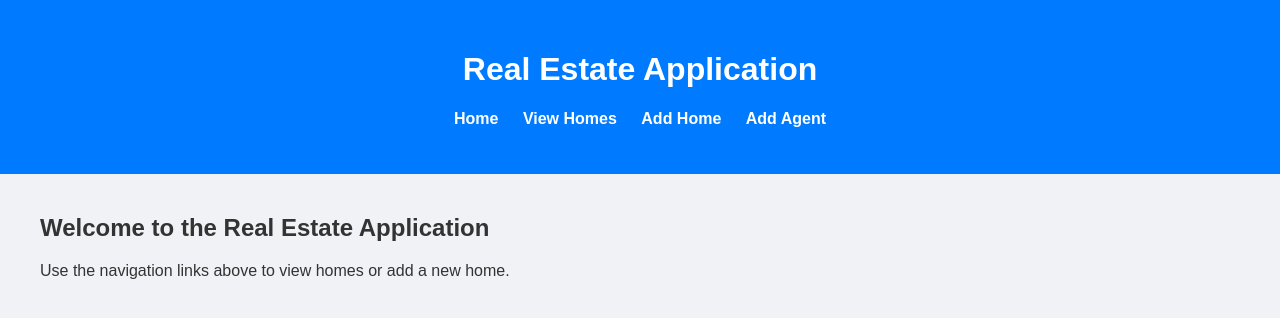
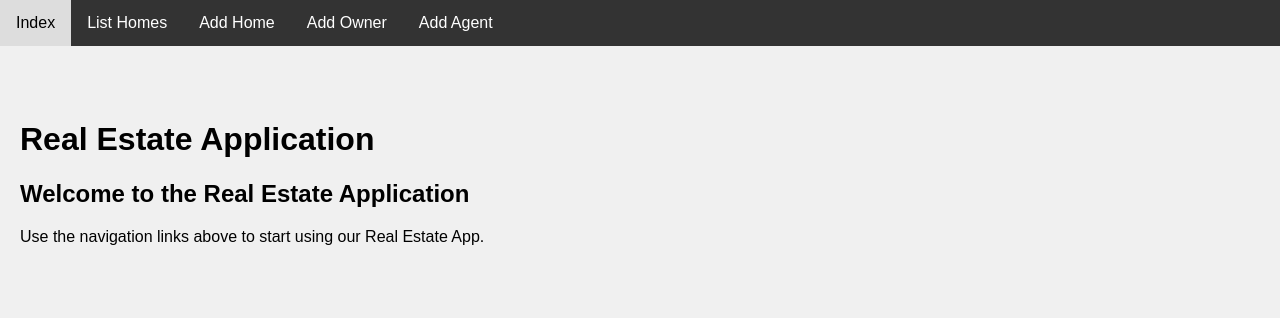
Before and after one commit to jaredt17/Project-CSI5450, a Flask app: page / in a window 1280 px wide. Shown: the top 318 px of the page. Run offline with Flask 3, Linux system fonts and the light colour scheme; parts of the project's set-up code (start-up, migrations or seed data) failed here and were passed over.

Commit message:
applied new base.html template design to add some initial CSS styling

```diff
--- /dev/null
+++ b/realMI/templates/base.html
@@ -0,0 +1,94 @@
+<!DOCTYPE html>
+<html lang="en">
+<head>
+    <meta charset="UTF-8">
+    <title>{% block title %}My Flask App{% endblock %}</title>
+    <style>
+        body {
+            font-family: Arial, sans-serif;
+            margin: 0;
+            padding: 0;
+            background-color: #f0f0f0;
+        }
+        .navbar {
+            background-color: #333;
+            overflow: hidden;
+            position: fixed; /* Fixed navbar (stays at the top of the page) */
+            top: 0; /* Stay at the top */
+            width: 100%; /* Full width */
+            z-index: 1000; /* Stay on top of other elements */
+        }
+        .navbar a {
+            float: left;
+            display: block;
+            color: white;
+            text-align: center;
+            padding: 14px 16px;
+            text-decoration: none;
+        }
+        .navbar a:hover {
+            background-color: #ddd;
+            color: black;
+        }
+        /* Add padding to the body to ensure it doesn't overlap with the fixed navbar */
+        body { padding-top: 50px; }
+        .content {
+            padding: 20px;
+            margin-top: 30px; /* Adjusted margin to account for the fixed navbar */
+        }
+        /* Styling for the form in add_home.html */
+        form {
+            background: #fff;
+            padding: 20px;
+            margin-top: 20px; /* Space from the navbar */
+            box-shadow: 0 2px 4px rgba(0, 0, 0, 0.1);
+        }
+        form div {
+            margin-bottom: 10px;
+        }
+        form label {
+            margin-right: 10px;
+        }
+        form input[type="number"],
+        form input[type="text"],
+        form select {
+            padding: 5px;
+            margin-left: 10px;
+        }
+        form button {
+            padding: 10px 15px;
+            background: #333;
+            color: white;
+            border: none;
+            cursor: pointer;
+        }
+        form button:hover {
+            background: #444;
+        }
+        /* New styles for card-like design */
+        .home-card {
+            border: 1px solid #ccc;
+            padding: 15px;
+            margin-top: 10px;
+            background-color: white;
+            box-shadow: 0 2px 5px rgba(0,0,0,0.2);
+        }
+    </style>
+</head>
+<body>
+    <div class="navbar">
+        <a href="{{ url_for('index') }}">Index</a>
+        <a href="{{ url_for('list_homes') }}">List Homes</a>
+        <a href="{{ url_for('add_home') }}">Add Home</a>
+        <a href="{{ url_for('add_owner') }}">Add Owner</a>
+        <a href="{{ url_for('add_agent') }}">Add Agent</a>
+        <!-- Add more navigation links as needed -->
+    </div>
+
+    <div class="content">
+        {% block content %}
+        <!-- Content overridden in child templates -->
+        {% endblock %}
+    </div>
+</body>
+</html>
--- a/realMI/templates/index.html
+++ b/realMI/templates/index.html
@@ -1,64 +1,17 @@
-<!DOCTYPE html>
-<html lang="en">
-<head>
-    <meta charset="UTF-8">
-    <meta name="viewport" content="width=device-width, initial-scale=1.0">
-    <title>Real Estate App</title>
-    <style>
-        body {
-            font-family: Arial, sans-serif;
-            margin: 0;
-            padding: 0;
-            background-color: #f0f2f5;
-            color: #333;
-        }
-        .container {
-            max-width: 1200px;
-            margin: 0 auto;
-            padding: 20px;
-        }
-        header {
-            background-color: #007bff;
-            color: #ffffff;
-            padding: 10px 0;
-            text-align: center;
-        }
-        nav ul {
-            padding: 0;
-            list-style: none;
-            text-align: center;
-        }
-        nav ul li {
-            display: inline;
-            margin: 0 10px;
-        }
-        nav ul li a {
-            color: white;
-            text-decoration: none;
-            font-weight: bold;
-        }
-        nav ul li a:hover {
-            text-decoration: underline;
-        }
-    </style>
-</head>
+{% extends 'base.html' %}
+
+{% block title %}Real Estate App{% endblock %}
+
+{% block content %}
 <body>
     <header>
         <div class="container">
             <h1>Real Estate Application</h1>
-            <nav>
-                <ul>
-                    <li><a href="/">Home</a></li>
-                    <li><a href="/homes">View Homes</a></li>
-                    <li><a href="/add_home">Add Home</a></li>
-                    <li><a href="/add_agent">Add Agent</a></li>
-                </ul>
-            </nav>
         </div>
     </header>
     <div class="container">
         <h2>Welcome to the Real Estate Application</h2>
-        <p>Use the navigation links above to view homes or add a new home.</p>
+        <p>Use the navigation links above to start using our Real Estate App.</p>
     </div>
 </body>
-</html>
+{% endblock %}
```
Also changed, not shown: realMI/templates/add_agent.html (+6 -10 lines), realMI/templates/add_home.html (+7 -11 lines), realMI/templates/add_owner.html (+6 -10 lines), realMI/templates/list_homes.html (+7 -10 lines).
